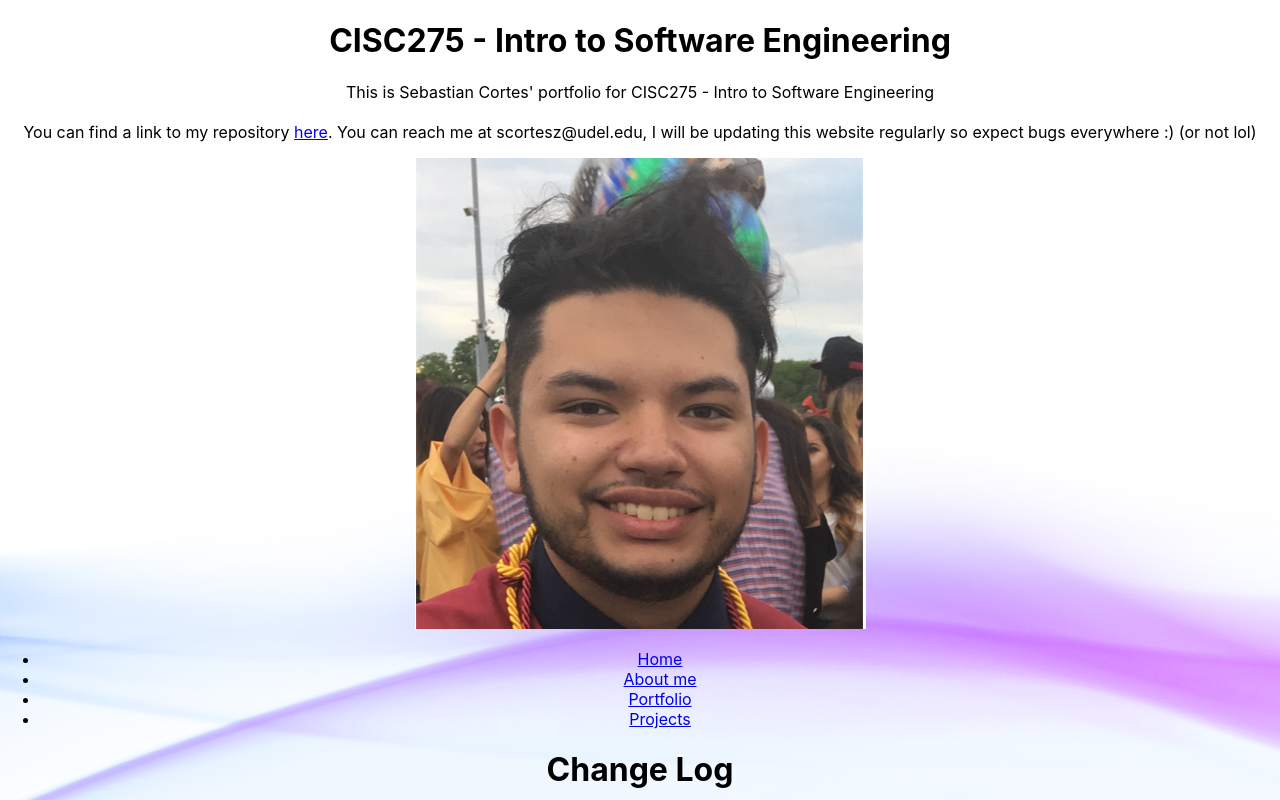
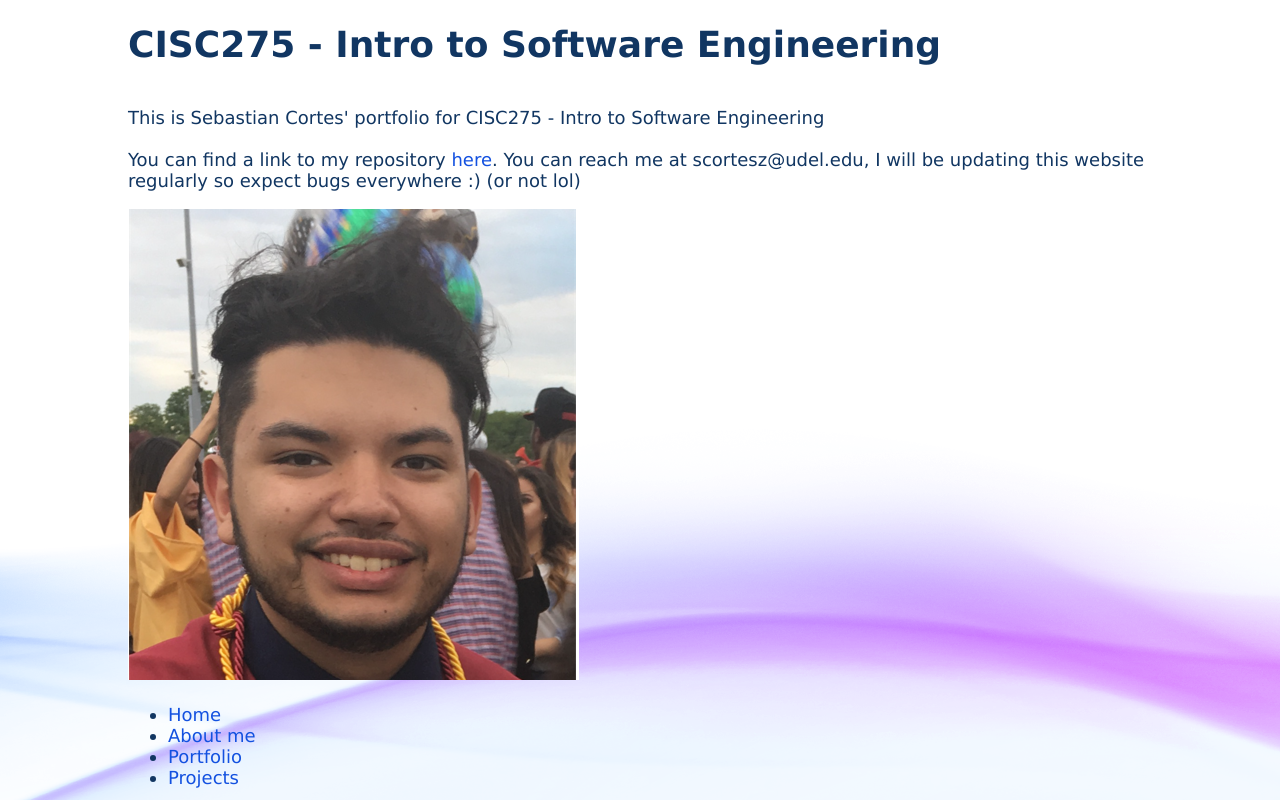
Before and after one commit to Zebxcore/portfolio, a React (Create React App) app: page /home in a window 1280 px wide. Shown: the top 800 px of the page. Built offline with nearby package versions, Linux system fonts and the light colour scheme.

Commit message:
Styled every document for better readability

```diff
--- a/src/App.css
+++ b/src/App.css
@@ -1,34 +1,98 @@
-.App {
-  text-align: center;
+body{
+  background-color:#B1BEC6;
+  background-image: url(./assets/background.png);
+  color: #113662;
+  font-family: Verdana, Geneva, Tahoma, sans-serif;
+  font-size: 18px;
+  width: 80%;
+  margin: auto;
 }
 
-body{
-  background-color:lightblue;
-  background-image: url(./assets/background.png);
+a {
+  text-decoration: none;
+  color: #1351e0;
+}
+
+a:hover{
+  color: black;
+}
+
+ul{
+  display: block;
+  list-style-type: disc;
+  margin: 20px 0;
+  padding-left: 40px;
+}
+
+.row{
+  display: flex;
+  flex-direction: row;
+  flex-wrap: wrap;
+}
+
+.col{
+  flex: 1;
+  flex-direction: column;
+  justify-content: center;
+  align-content: center;
+}
+
+.header{
+  text-align: center;
+  font-weight: bolder;
+  font-size: 60px;
+}
+
+.done{
+  text-decoration: line-through;
+}
+
+#img {
+  border-radius: 50%;
+  border: 7px #113662 solid;
+}
+
+#intro-img {
+  display: flex;
+  justify-content: center;
+  align-content: center;
+}
+
+#intro{
+  font-size: 25px;
+  text-align: center;
+  font-family: Verdana, Geneva, Tahoma, sans-serif;
+  border: 5px #113662 solid;
+  padding: 20px;
+}
+
+#main-bar{
+  list-style-type: none;
+  text-align: center;
+  border: 5px #113662 solid;
+  background-color: rgba(99, 175, 219, 0.5);
+  margin: 2em;;
+}
+
+#main-bar li{
+  display: inline;
+  opacity: 1 !important;
+}
+
+#main-bar a{
+  opacity: 1 !important;
+  margin: 0%;
+  padding: 20px 5%;
+  font-size: 35px;
 }
 
 @media (prefers-reduced-motion: no-preference) {
-  .App-logo {
-    animation: App-logo-spin infinite 20s linear;
+  #img {
+    animation: img-spin infinite 10s linear;
   }
 }
 
-.App-header {
-  background-color: #282c34;
-  min-height: 100vh;
-  display: flex;
-  flex-direction: column;
-  align-items: center;
-  justify-content: center;
-  font-size: calc(10px + 2vmin);
-  color: white;
-}
-
-.App-link {
-  color: #61dafb;
-}
-
-@keyframes App-logo-spin {
+@keyframes img-spin {
   from {
     transform: rotate(0deg);
   }
```
